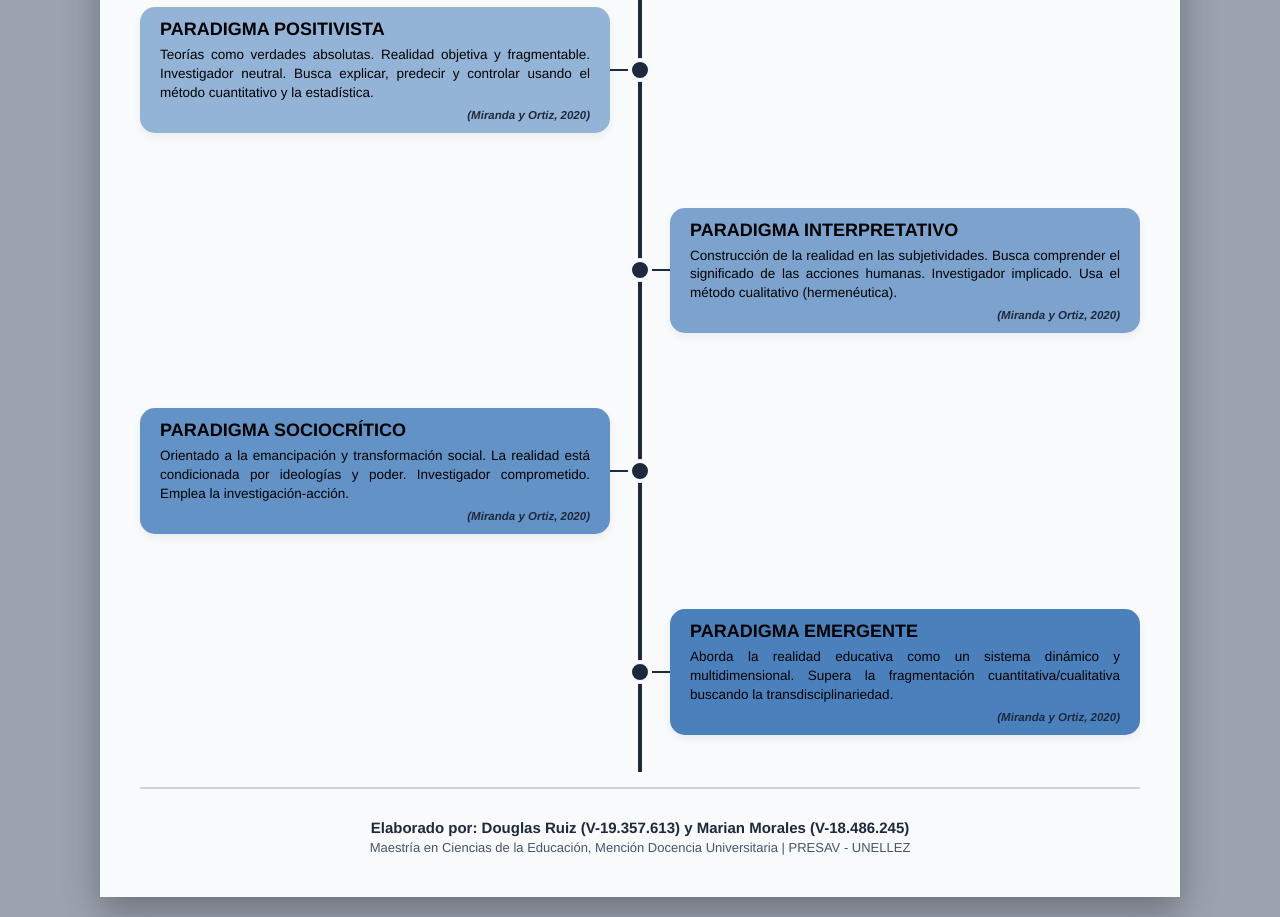
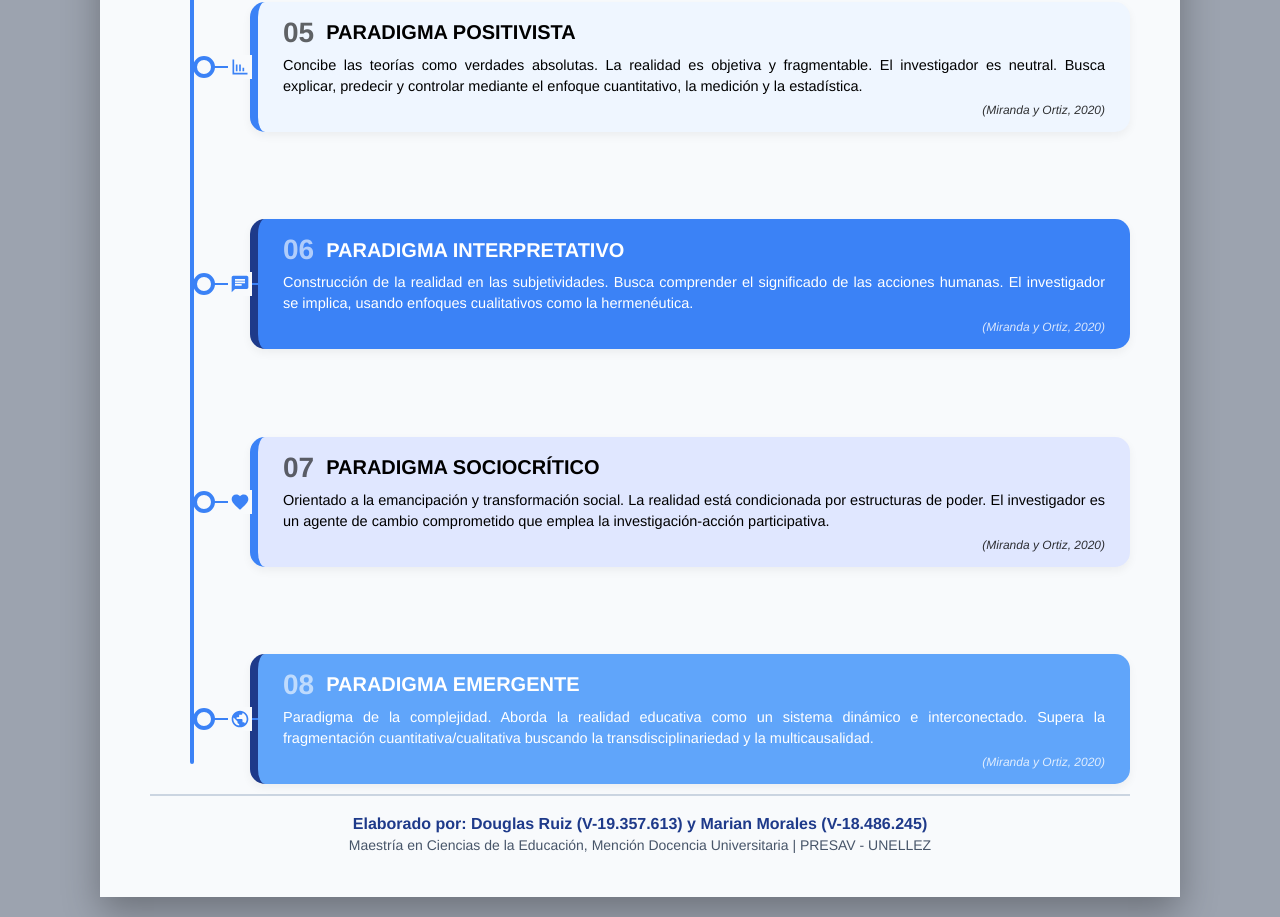
Before and after one commit to Dougs89/Maestria_en_Ciencias_de_la_Educacion-Mencion_Docencia_Universitaria, a plain HTML site: page index.html in a window 1280 px wide. Shown: the part 1043-1960 px from the top of the page. Drawn offline with Linux system fonts and the light colour scheme.

Commit message:
Refactor HTML structure and update styles

```diff
--- a/index.html
+++ b/index.html
@@ -5,7 +5,7 @@
     <meta name="viewport" content="width=device-width, initial-scale=1.0">
     <title>Infografía Timeline - Fundamentos de la Investigación</title>
     <style>
-        /* RESET Y DIMENSIONES EXACTAS DE CANVA (1080x1920) */
+        /* RESET Y CONFIGURACIÓN EXACTA 1080x1920 */
         * {
             box-sizing: border-box;
             margin: 0;
@@ -13,279 +13,316 @@
         }
 
         body {
-            background-color: #9ca3af; /* Fondo exterior para visualizar el lienzo */
+            background-color: #9ca3af; /* Fondo exterior */
             display: flex;
             justify-content: center;
-            align-items: center;
+            align-items: flex-start;
             min-height: 100vh;
             font-family: 'Helvetica Neue', Arial, sans-serif;
             padding: 20px;
         }
 
-        .infografia-container {
+        .canvas {
             width: 1080px;
-            height: 1920px; /* Tamaño exacto de la plantilla */
-            background-color: #f8fafc;
-            padding: 40px;
+            height: 1920px;
+            background-color: #f8fafc; /* Fondo general claro */
+            padding: 40px 50px;
             display: flex;
             flex-direction: column;
             box-shadow: 0 15px 35px rgba(0,0,0,0.3);
-            overflow: hidden; /* Bloquea cualquier desbordamiento */
+            overflow: hidden; /* Evita cualquier desbordamiento */
             position: relative;
         }
 
-        /* ENCABEZADO */
+        /* --- ENCABEZADO --- */
         .header {
-            height: 130px; /* Altura fija para el encabezado */
             text-align: center;
+            margin-bottom: 20px;
             flex-shrink: 0;
-            display: flex;
-            flex-direction: column;
-            justify-content: center;
         }
 
         .header h1 {
-            font-size: 50px;
-            color: #1e293b;
+            font-size: 46px;
+            color: #1e3a8a; /* Azul oscuro formal */
             font-weight: 900;
             letter-spacing: 2px;
             text-transform: uppercase;
-            line-height: 1;
             margin-bottom: 5px;
         }
 
         .header h2 {
-            font-size: 26px;
+            font-size: 22px;
             color: #475569;
             font-weight: 700;
             letter-spacing: 1px;
             text-transform: uppercase;
         }
 
-        /* LÍNEA DE TIEMPO (Ocupa el resto del espacio) */
-        .timeline {
-            flex: 1; /* Toma todo el alto restante */
-            display: grid;
-            grid-template-rows: repeat(8, 1fr); /* 8 filas de igual tamaño */
+        /* --- LÍNEA DE TIEMPO (Ocupa el resto del espacio) --- */
+        .timeline-container {
+            flex: 1; /* Toma todo el alto sobrante */
+            display: flex;
+            flex-direction: column;
+            justify-content: space-between; /* Distribuye los 8 items sin dejar vacíos */
             position: relative;
-            margin-top: 20px;
+            padding-left: 100px; /* Espacio para la línea vertical */
+            margin-top: 10px;
+            margin-bottom: 10px;
         }
 
-        /* Línea vertical central */
-        .timeline::before {
-            content: '';
+        /* Línea vertical principal */
+        .timeline-line {
             position: absolute;
-            top: 0;
-            bottom: 0;
-            left: 50%;
+            left: 40px;
+            top: 20px;
+            bottom: 20px;
             width: 4px;
-            background-color: #1e293b;
-            transform: translateX(-50%);
+            background-color: #3b82f6; /* Azul pastel/medio */
+            border-radius: 2px;
             z-index: 1;
         }
 
-        /* Filas de la línea de tiempo */
-        .row {
+        /* --- BLOQUES DE CONTENIDO --- */
+        .item {
+            position: relative;
+            padding: 15px 25px;
+            border-radius: 15px;
+            z-index: 2;
+            box-shadow: 0 4px 10px rgba(0,0,0,0.05);
             display: flex;
-            align-items: center; /* Centra la caja verticalmente en la fila */
-            position: relative;
+            flex-direction: column;
+            justify-content: center;
         }
 
-        .row.left {
-            justify-content: flex-start;
+        /* Conectores horizontales de la línea al bloque */
+        .item::before {
+            content: '';
+            position: absolute;
+            left: -60px; /* Llega hasta la línea vertical */
+            top: 50%;
+            transform: translateY(-50%);
+            width: 60px;
+            height: 2px;
+            background-color: #3b82f6;
+            z-index: 1;
         }
 
-        .row.right {
-            justify-content: flex-end;
-        }
-
-        /* Punto central (se dibuja en el centro de cada fila) */
-        .row::after {
+        /* Puntos en la línea vertical */
+        .item::after {
             content: '';
             position: absolute;
-            left: 50%;
+            left: -65px;
             top: 50%;
-            transform: translate(-50%, -50%);
-            width: 16px;
-            height: 16px;
-            background-color: #1e293b;
-            border: 4px solid #f8fafc;
+            transform: translateY(-50%);
+            width: 14px;
+            height: 14px;
+            background-color: #f8fafc;
+            border: 4px solid #3b82f6;
             border-radius: 50%;
             z-index: 3;
         }
 
-        /* CAJAS DE CONTENIDO */
-        .box {
-            width: 47%; /* Ocupa casi la mitad del ancho para no dejar vacíos */
-            background-color: #e2e8f0;
-            padding: 12px 20px;
-            border-radius: 15px;
-            box-shadow: 0 4px 8px rgba(0,0,0,0.06);
-            z-index: 2;
-            position: relative;
+        /* Tonos Pasteles (Alternados) */
+        /* 1. Fondo pastel muy claro, texto negro */
+        .bg-light-1 { background-color: #e0e7ff; border-left: 8px solid #3b82f6; }
+        .bg-light-2 { background-color: #dbeafe; border-left: 8px solid #2563eb; }
+        .bg-light-3 { background-color: #bfdbfe; border-left: 8px solid #1d4ed8; }
+        .bg-light-4 { background-color: #eff6ff; border-left: 8px solid #3b82f6; }
+
+        /* 2. Fondo pastel un poco más oscuro, texto blanco */
+        .bg-dark-1 { background-color: #60a5fa; border-left: 8px solid #1e3a8a; color: white; }
+        .bg-dark-2 { background-color: #3b82f6; border-left: 8px solid #1e3a8a; color: white; }
+
+        /* Tipografía de los bloques */
+        .item h3 {
+            font-size: 20px;
+            font-weight: 800;
+            text-transform: uppercase;
+            margin-bottom: 6px;
+            display: flex;
+            align-items: center;
         }
 
-        /* Conector visual de la caja al punto central */
-        .box::before {
-            content: '';
-            position: absolute;
-            top: 50%;
-            width: 35px;
-            height: 2px;
-            background-color: #1e293b;
-            transform: translateY(-50%);
-            z-index: 1;
-        }
-        .row.left .box::before { right: -35px; }
-        .row.right .box::before { left: -35px; }
-
-        /* Colores de fondo (Gama de azules formales) */
-        .bg-1 { background-color: #f1f5f9; }
-        .bg-2 { background-color: #e2e8f0; }
-        .bg-3 { background-color: #cbd5e1; }
-        .bg-4 { background-color: #b0c4de; }
-        .bg-5 { background-color: #93b4d7; }
-        .bg-6 { background-color: #7ba3ce; }
-        .bg-7 { background-color: #6292c6; }
-        .bg-8 { background-color: #4a81bd; }
-
-        /* Tipografía (Letra negra por norma) */
-        .box h3 {
-            font-size: 18px;
-            color: #000000;
-            font-weight: 800;
-            margin-bottom: 6px;
-            text-transform: uppercase;
+        /* Número grande como en la plantilla */
+        .item h3 span.num {
+            font-size: 28px;
+            margin-right: 12px;
+            opacity: 0.6;
+            font-weight: 900;
         }
 
-        .box p {
-            font-size: 13.5px;
-            color: #000000;
-            line-height: 1.4;
+        .item p {
+            font-size: 14.5px;
+            line-height: 1.45;
             text-align: justify;
             margin: 0;
         }
 
-        .box .autor {
+        .item .autor {
             display: block;
-            font-size: 11.5px;
-            font-weight: bold;
-            color: #1e293b;
+            font-size: 12px;
             font-style: italic;
             margin-top: 6px;
             text-align: right;
+            opacity: 0.8;
         }
 
-        /* PIE DE PÁGINA */
+        /* Textos negros o blancos según el fondo */
+        .bg-light-1 p, .bg-light-2 p, .bg-light-3 p, .bg-light-4 p,
+        .bg-light-1 h3, .bg-light-2 h3, .bg-light-3 h3, .bg-light-4 h3,
+        .bg-light-1 .autor, .bg-light-2 .autor, .bg-light-3 .autor, .bg-light-4 .autor {
+            color: #000000;
+        }
+
+        .bg-dark-1 p, .bg-dark-2 p,
+        .bg-dark-1 h3, .bg-dark-2 h3,
+        .bg-dark-1 .autor, .bg-dark-2 .autor {
+            color: #ffffff;
+        }
+
+        /* --- PIE DE PÁGINA --- */
         .footer {
-            height: 70px; /* Altura fija */
             flex-shrink: 0;
-            display: flex;
-            flex-direction: column;
-            justify-content: flex-end;
-            align-items: center;
+            text-align: center;
             border-top: 2px solid #cbd5e1;
-            margin-top: 15px;
-            padding-top: 10px;
+            padding-top: 15px;
         }
 
         .footer p {
-            font-size: 15px;
-            color: #1e293b;
+            font-size: 16px;
+            color: #1e3a8a;
             font-weight: bold;
-            margin: 2px 0;
+            margin: 4px 0;
         }
 
         .footer .subtitle {
-            font-size: 13px;
+            font-size: 14px;
             color: #475569;
             font-weight: normal;
+        }
+
+        /* Iconos sobre la línea (Simulando los de la plantilla) */
+        .icon-container {
+            position: absolute;
+            left: -30px; /* Centrado sobre la línea */
+            top: 50%;
+            transform: translateY(-50%);
+            width: 24px;
+            height: 24px;
+            background-color: #f8fafc;
+            z-index: 4;
+            display: flex;
+            justify-content: center;
+            align-items: center;
+        }
+
+        .icon-container svg {
+            width: 20px;
+            height: 20px;
+            fill: #3b82f6;
         }
     </style>
 </head>
 <body>
 
-    <div class="infografia-container">
+    <div class="canvas">
 
         <!-- ENCABEZADO -->
         <div class="header">
             <h1>FUNDAMENTOS</h1>
-            <h2>INVESTIGACIÓN CIENTÍFICA</h2>
+            <h2>INVESTIGACIÓN CIENTÍFICA EN EDUCACIÓN UNIVERSITARIA</h2>
         </div>
 
         <!-- LÍNEA DE TIEMPO -->
-        <div class="timeline">
+        <div class="timeline-container">
+            <div class="timeline-line"></div>
 
             <!-- 1. Ciencia -->
-            <div class="row left">
-                <div class="box bg-1">
-                    <h3>¿Qué es Ciencia?</h3>
-                    <p>Conjunto de conocimientos objetivos, sistemáticos y verificables sobre la naturaleza y la sociedad. Articula la observación rigurosa con la razón para explicar y predecir fenómenos.</p>
-                    <span class="autor">(Estrada y Estrada, 2022)</span>
+            <div class="item bg-light-1">
+                <div class="icon-container">
+                    <!-- Icono: Lupa -->
+                    <svg viewBox="0 0 24 24"><path d="M15.5 14h-.79l-.28-.27C15.41 12.59 16 11.11 16 9.5 16 5.91 13.09 3 9.5 3S3 5.91 3 9.5 5.91 16 9.5 16c1.61 0 3.09-.59 4.23-1.57l.27.28v.79l5 4.99L20.49 19l-4.99-5zm-6 0C7.01 14 5 11.99 5 9.5S7.01 5 9.5 5 14 7.01 14 9.5 11.99 14 9.5 14z"/></svg>
                 </div>
+                <h3><span class="num">01</span> ¿QUÉ ES CIENCIA?</h3>
+                <p>Conjunto de conocimientos objetivos, sistemáticos y verificables sobre la naturaleza y la sociedad. Articula la observación rigurosa con la razón para explicar, predecir y comprender los fenómenos de la realidad.</p>
+                <span class="autor">(Estrada y Estrada, 2022)</span>
             </div>
 
             <!-- 2. Conocimiento -->
-            <div class="row right">
-                <div class="box bg-2">
-                    <h3>¿Qué es Conocimiento?</h3>
-                    <p>Producto del proceso donde el sujeto aprehende la realidad. Al someterse al rigor metodológico, trasciende el sentido común y se valida como conocimiento científico.</p>
-                    <span class="autor">(Sánchez-Martín, 2023)</span>
+            <div class="item bg-dark-1">
+                <div class="icon-container">
+                    <!-- Icono: Libro -->
+                    <svg viewBox="0 0 24 24"><path d="M18 2H6c-1.1 0-2 .9-2 2v16c0 1.1.9 2 2 2h12c1.1 0 2-.9 2-2V4c0-1.1-.9-2-2-2zM6 4h5v8l-2.5-1.5L6 12V4z"/></svg>
                 </div>
+                <h3><span class="num">02</span> ¿QUÉ ES CONOCIMIENTO?</h3>
+                <p>Producto del proceso donde el sujeto aprehende la realidad. Al someterse al rigor metodológico, trasciende el sentido común y se valida como conocimiento científico dentro de una comunidad académica.</p>
+                <span class="autor">(Sánchez-Martín, 2023)</span>
             </div>
 
             <!-- 3. Método Científico -->
-            <div class="row left">
-                <div class="box bg-3">
-                    <h3>Método Científico</h3>
-                    <p>Proceso sistemático que parte de la observación, formula hipótesis y las verifica mediante datos. Garantiza que el conocimiento generado sea riguroso y replicable.</p>
-                    <span class="autor">(Estrada y Estrada, 2022)</span>
+            <div class="item bg-light-2">
+                <div class="icon-container">
+                    <!-- Icono: Engranaje -->
+                    <svg viewBox="0 0 24 24"><path d="M19.14,12.94c0.04-0.3,0.06-0.61,0.06-0.94c0-0.32-0.02-0.64-0.06-0.94l2.03-1.58c0.18-0.14,0.23-0.41,0.12-0.61 l-1.92-3.32c-0.12-0.22-0.37-0.29-0.59-0.22l-2.39,0.96c-0.5-0.38-1.03-0.7-1.62-0.94L14.4,2.81c-0.04-0.24-0.24-0.41-0.48-0.41 h-3.84c-0.24,0-0.43,0.17-0.47,0.41L9.25,5.35C8.66,5.59,8.12,5.92,7.63,6.29L5.24,5.33c-0.22-0.08-0.47,0-0.59,0.22L2.73,8.87 C2.62,9.08,2.66,9.34,2.86,9.48l2.03,1.58C4.84,11.36,4.8,11.69,4.8,12s0.02,0.64,0.06,0.94l-2.03,1.58 c-0.18,0.14-0.23,0.41-0.12,0.61l1.92,3.32c0.12,0.22,0.37,0.29,0.59,0.22l2.39-0.96c0.5,0.38,1.03,0.7,1.62,0.94l0.36,2.54 c0.05,0.24,0.24,0.41,0.48,0.41h3.84c0.24,0,0.44-0.17,0.47-0.41l0.36-2.54c0.59-0.24,1.13-0.56,1.62-0.94l2.39,0.96 c0.22,0.08,0.47,0,0.59-0.22l1.92-3.32c0.12-0.22,0.07-0.49-0.12-0.61L19.14,12.94z M12,15.6c-1.98,0-3.6-1.62-3.6-3.6 s1.62-3.6,3.6-3.6s3.6,1.62,3.6,3.6S13.98,15.6,12,15.6z"/></svg>
                 </div>
+                <h3><span class="num">03</span> MÉTODO CIENTÍFICO</h3>
+                <p>Proceso sistemático que parte de la observación, formula hipótesis y las verifica mediante datos. Garantiza que el conocimiento generado sea riguroso, replicable y fundamentado.</p>
+                <span class="autor">(Estrada y Estrada, 2022)</span>
             </div>
 
             <!-- 4. Paradigma -->
-            <div class="row right">
-                <div class="box bg-4">
-                    <h3>¿Qué es Paradigma?</h3>
-                    <p>Suposiciones interrelacionadas sobre el mundo social que dan un marco filosófico a la investigación. Es la cosmovisión compartida que dicta el qué, cómo y para qué investigar.</p>
-                    <span class="autor">(Miranda y Ortiz, 2020)</span>
+            <div class="item bg-light-3">
+                <div class="icon-container">
+                    <!-- Icono: Ojo -->
+                    <svg viewBox="0 0 24 24"><path d="M12 4.5C7 4.5 2.73 7.61 1 12c1.73 4.39 6 7.5 11 7.5s9.27-3.11 11-7.5c-1.73-4.39-6-7.5-11-7.5zM12 17c-2.76 0-5-2.24-5-5s2.24-5 5-5 5 2.24 5 5-2.24 5-5 5zm0-8c-1.66 0-3 1.34-3 3s1.34 3 3 3 3-1.34 3-3-1.34-3-3-3z"/></svg>
                 </div>
+                <h3><span class="num">04</span> ¿QUÉ ES PARADIGMA?</h3>
+                <p>Suposiciones interrelacionadas sobre el mundo social que dan un marco filosófico a la investigación. Es la cosmovisión compartida por la comunidad científica que dicta el qué, cómo y para qué se investiga.</p>
+                <span class="autor">(Miranda y Ortiz, 2020)</span>
             </div>
 
             <!-- 5. Positivista -->
-            <div class="row left">
-                <div class="box bg-5">
-                    <h3>Paradigma Positivista</h3>
-                    <p>Teorías como verdades absolutas. Realidad objetiva y fragmentable. Investigador neutral. Busca explicar, predecir y controlar usando el método cuantitativo y la estadística.</p>
-                    <span class="autor">(Miranda y Ortiz, 2020)</span>
+            <div class="item bg-light-4">
+                <div class="icon-container">
+                    <!-- Icono: Gráfico -->
+                    <svg viewBox="0 0 24 24"><path d="M3 3v18h18v-2H5V3H3zm4 14h2v-8H7v8zm4 0h2V9h-2v8zm4 0h2v-4h-2v4z"/></svg>
                 </div>
+                <h3><span class="num">05</span> PARADIGMA POSITIVISTA</h3>
+                <p>Concibe las teorías como verdades absolutas. La realidad es objetiva y fragmentable. El investigador es neutral. Busca explicar, predecir y controlar mediante el enfoque cuantitativo, la medición y la estadística.</p>
+                <span class="autor">(Miranda y Ortiz, 2020)</span>
             </div>
 
             <!-- 6. Interpretativo -->
-            <div class="row right">
-                <div class="box bg-6">
-                    <h3>Paradigma Interpretativo</h3>
-                    <p>Construcción de la realidad en las subjetividades. Busca comprender el significado de las acciones humanas. Investigador implicado. Usa el método cualitativo (hermenéutica).</p>
-                    <span class="autor">(Miranda y Ortiz, 2020)</span>
+            <div class="item bg-dark-2">
+                <div class="icon-container">
+                    <!-- Icono: Personas/Diálogo -->
+                    <svg viewBox="0 0 24 24"><path d="M20 2H4c-1.1 0-2 .9-2 2v18l4-4h14c1.1 0 2-.9 2-2V4c0-1.1-.9-2-2-2zM6 9h12v2H6V9zm8 5H6v-2h8v2zm4-6H6V6h12v2z"/></svg>
                 </div>
+                <h3><span class="num">06</span> PARADIGMA INTERPRETATIVO</h3>
+                <p>Construcción de la realidad en las subjetividades. Busca comprender el significado de las acciones humanas. El investigador se implica, usando enfoques cualitativos como la hermenéutica.</p>
+                <span class="autor">(Miranda y Ortiz, 2020)</span>
             </div>
 
             <!-- 7. Sociocrítico -->
-            <div class="row left">
-                <div class="box bg-7">
-                    <h3>Paradigma Sociocrítico</h3>
-                    <p>Orientado a la emancipación y transformación social. La realidad está condicionada por ideologías y poder. Investigador comprometido. Emplea la investigación-acción.</p>
-                    <span class="autor">(Miranda y Ortiz, 2020)</span>
+            <div class="item bg-light-1">
+                <div class="icon-container">
+                    <!-- Icono: Corazón (Emancipación) -->
+                    <svg viewBox="0 0 24 24"><path d="M12 21.35l-1.45-1.32C5.4 15.36 2 12.28 2 8.5 2 5.42 4.42 3 7.5 3c1.74 0 3.41.81 4.5 2.09C13.09 3.81 14.76 3 16.5 3 19.58 3 22 5.42 22 8.5c0 3.78-3.4 6.86-8.55 11.54L12 21.35z"/></svg>
                 </div>
+                <h3><span class="num">07</span> PARADIGMA SOCIOCRÍTICO</h3>
+                <p>Orientado a la emancipación y transformación social. La realidad está condicionada por estructuras de poder. El investigador es un agente de cambio comprometido que emplea la investigación-acción participativa.</p>
+                <span class="autor">(Miranda y Ortiz, 2020)</span>
             </div>
 
             <!-- 8. Emergente -->
-            <div class="row right">
-                <div class="box bg-8">
-                    <h3>Paradigma Emergente</h3>
-                    <p>Aborda la realidad educativa como un sistema dinámico y multidimensional. Supera la fragmentación cuantitativa/cualitativa buscando la transdisciplinariedad.</p>
-                    <span class="autor">(Miranda y Ortiz, 2020)</span>
+            <div class="item bg-dark-1">
+                <div class="icon-container">
+                    <!-- Icono: Globo Terráqueo (Complejidad) -->
+                    <svg viewBox="0 0 24 24"><path d="M12 2C6.48 2 2 6.48 2 12s4.48 10 10 10 10-4.48 10-10S17.52 2 12 2zm-1 17.93c-3.95-.49-7-3.85-7-7.93 0-.62.08-1.21.21-1.79L9 15v1c0 1.1.9 2 2 2v1.93zm6.9-2.54c-.26-.81-1-1.39-1.9-1.39h-1v-3c0-.55-.45-1-1-1H8v-2h2c.55 0 1-.45 1-1V7h2c1.1 0 2-.9 2-2v-.41c2.93 1.19 5 4.06 5 7.41 0 2.08-.8 3.97-2.1 5.39z"/></svg>
                 </div>
+                <h3><span class="num">08</span> PARADIGMA EMERGENTE</h3>
+                <p>Paradigma de la complejidad. Aborda la realidad educativa como un sistema dinámico e interconectado. Supera la fragmentación cuantitativa/cualitativa buscando la transdisciplinariedad y la multicausalidad.</p>
+                <span class="autor">(Miranda y Ortiz, 2020)</span>
             </div>
 
         </div>
```
